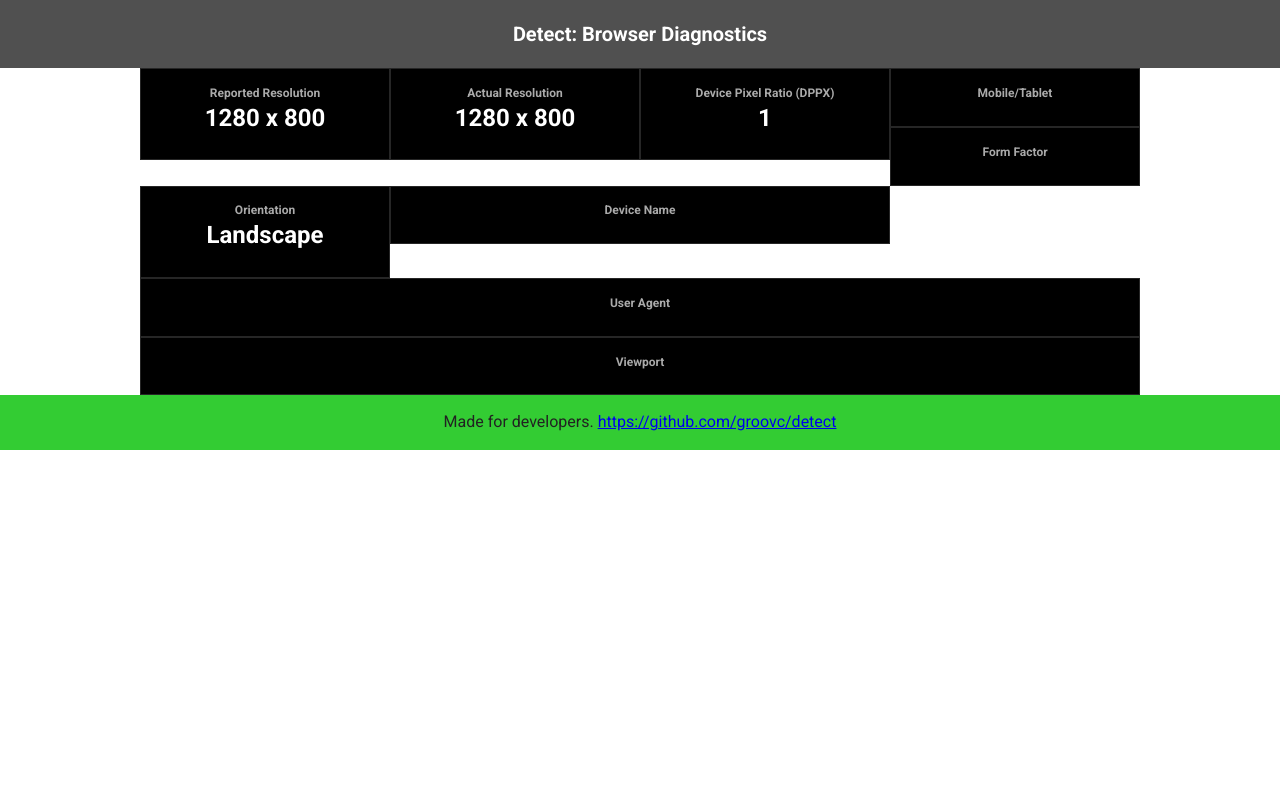
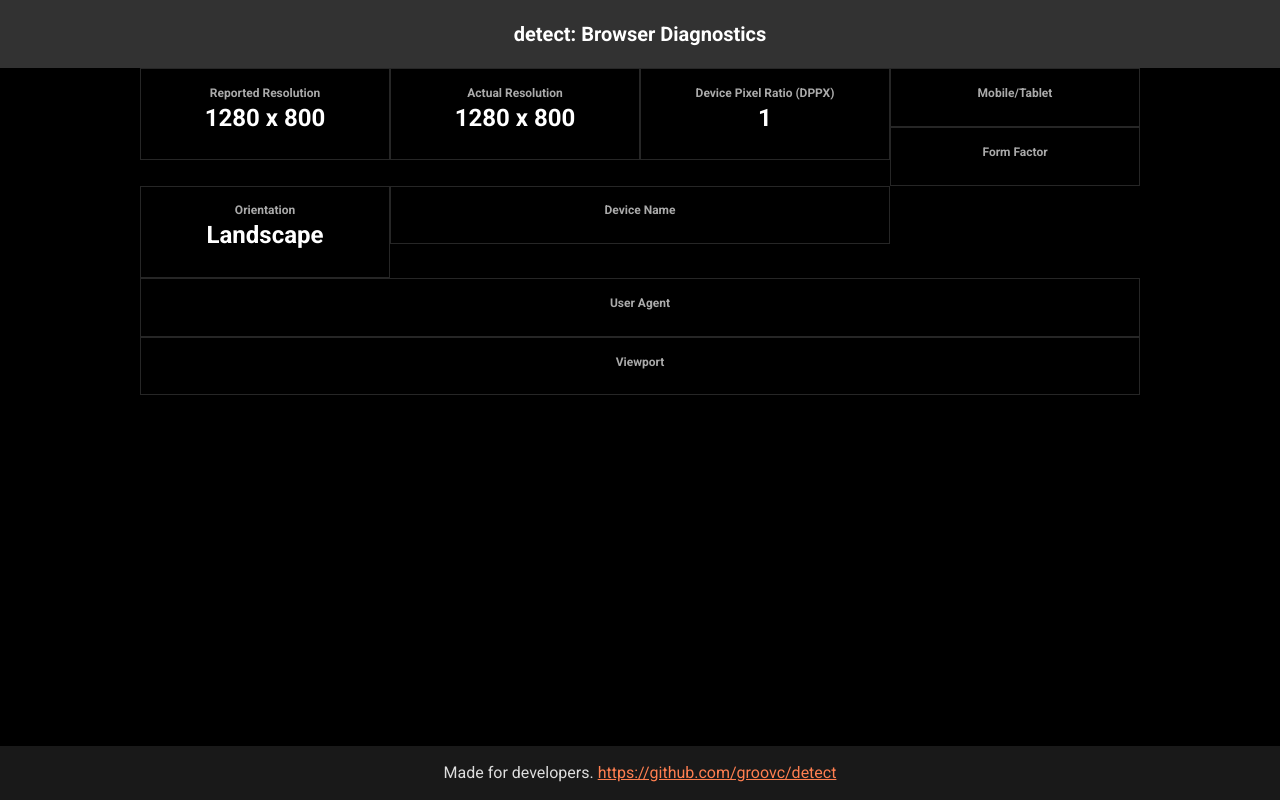
Before and after one commit to groovc/detect, a plain HTML site: page index.html in a window 1280 px wide. Drawn offline with nearby package versions, Linux system fonts and the light colour scheme; a script that the page names is missing.

Commit message:
Cosmetic changes.
Changed the footer and some colors.

```diff
--- a/css/app.css
+++ b/css/app.css
@@ -2,8 +2,22 @@
     html {
         font-family: 'Roboto', sans-serif;
     }
+    body {
+        background: #000;
+    }
+
+    a {
+        color: coral;
+        display: inline-block;
+    }
+
+    a:hover {
+        background: coral;
+        color: #fff;
+    }
+
     .primary-header {
-        background: rgba(22,22,22,0.75);
+        background: rgba(100,100,100,0.5);
         color: #fff;
         font-size: 1.25em;
         font-weight: 700;
@@ -35,8 +49,12 @@
     }
 
     .footer {
-        background: #33CC33;
+        background: rgba(100, 100, 100, .25);
+        bottom: 0;
+        color: #ddd;
         padding: 1em;
+        position: absolute;
+        width: 100%;
     }
 
     .centered {
--- a/index.html
+++ b/index.html
@@ -3,7 +3,7 @@
     <head>
         <meta charset="utf-8">
         <meta http-equiv="X-UA-Compatible" content="IE=edge">
-        <title>Detect: Browser Diagnostics</title>
+        <title>detect: Browser Diagnostics</title>
         <meta name="description" content="">
         <meta name="viewport" content="width=device-width, initial-scale=1">
 
@@ -22,7 +22,7 @@
         <![endif]-->
 
         <header class="row primary-header">
-            <div class="sm-12 md-12 lg-12">Detect: Browser Diagnostics</div>
+            <div class="sm-12 md-12 lg-12">detect: Browser Diagnostics</div>
         </header>
 
         <div class="row">
```
